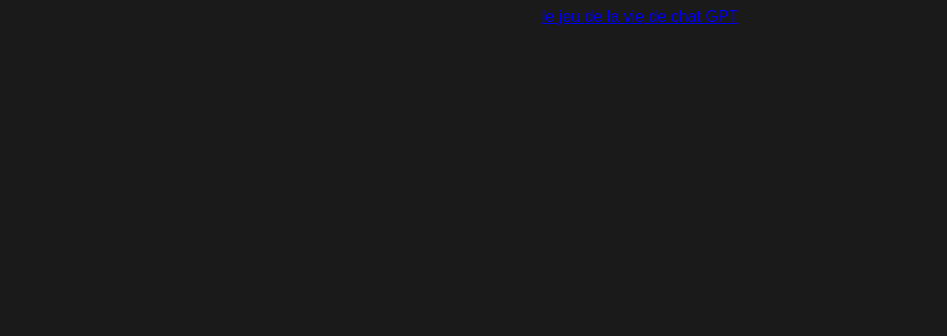
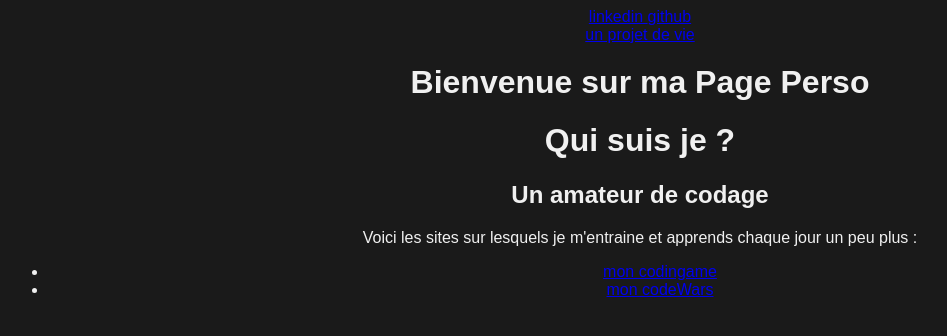
Before and after one commit to Altior1/Jeux-de-la-vie-propre, a plain HTML site: page index.html in a window 1280 px wide. Shown: the whole page, without its empty margins (0-947 px from the left). Drawn offline with Linux system fonts and the light colour scheme.

Commit message:
ajoute les réseaux soc

```diff
--- a/index.html
+++ b/index.html
@@ -9,7 +9,26 @@
 </head>
 
 <body>
-    <a href="les vues/jeuvie.html">le jeu de la vie de chat GPT</a>
+    <nav>
+        <div id="mesRéseaux"><a href="www.linkedin.com/in/thomas-rudloft">linkedin </a>
+            <a href="https://github.com/Altior1">github</a>
+        </div>
+        <a href="les vues/jeuvie.html">un projet de vie</a>
+    </nav>
+    <h1 id="titre">Bienvenue sur ma Page Perso</h1>
+    <div id="main">
+        <h1>Qui suis je ?</h1>
+        <h2>Un amateur de codage</h2>
+        <p>Voici les sites sur lesquels je m'entraine et apprends chaque jour un peu plus : </p>
+        <ul>
+            <li><a href="https://www.codingame.com/profile/0e4c7a209e11d7cad4853dc8a0966c955796736">
+                    mon codingame</a>
+            </li>
+            <li><a href="https://www.codewars.com/users/Meikooo">
+                    mon codeWars
+                </a></li>
+        </ul>
+    </div>
 </body>
 
 </html>
```
